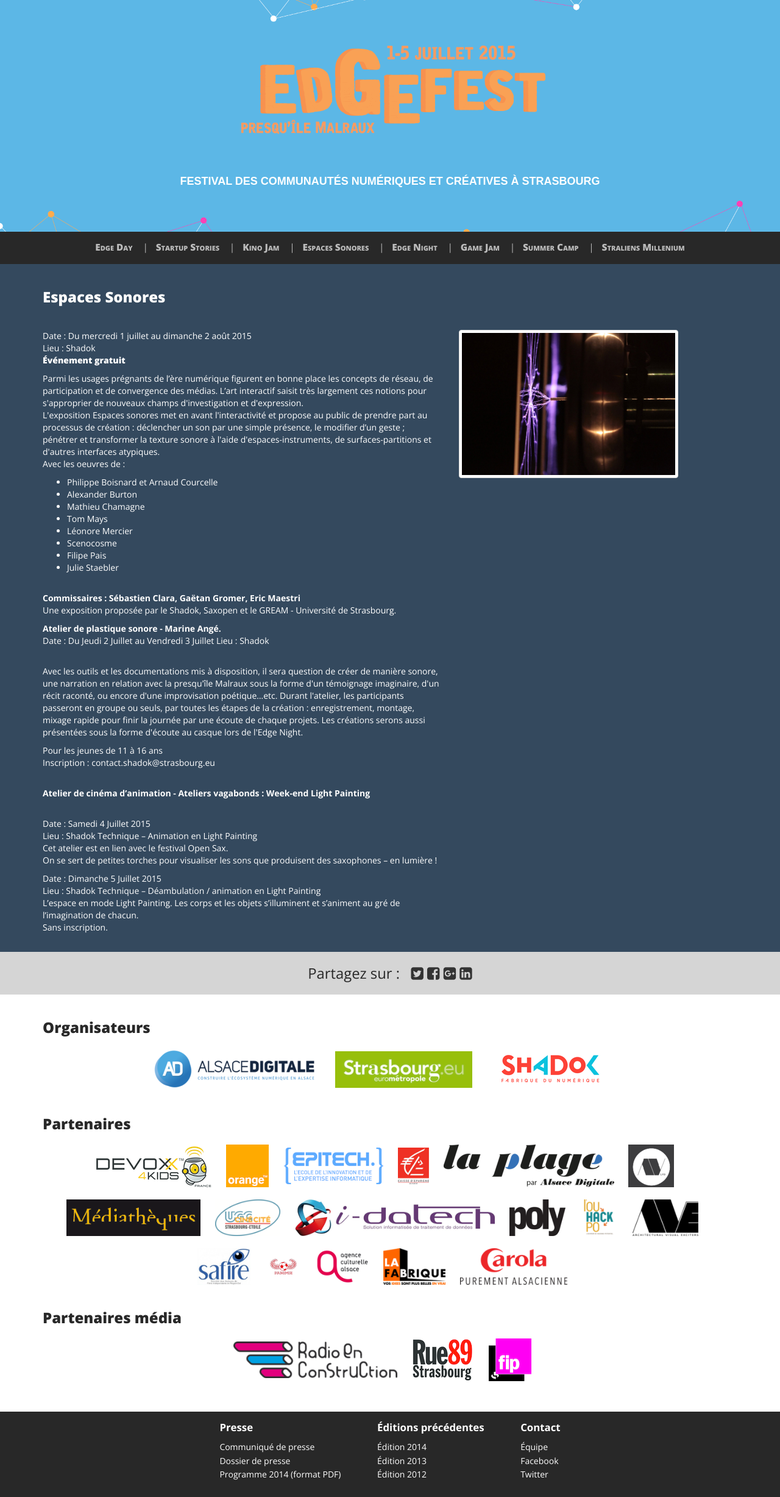
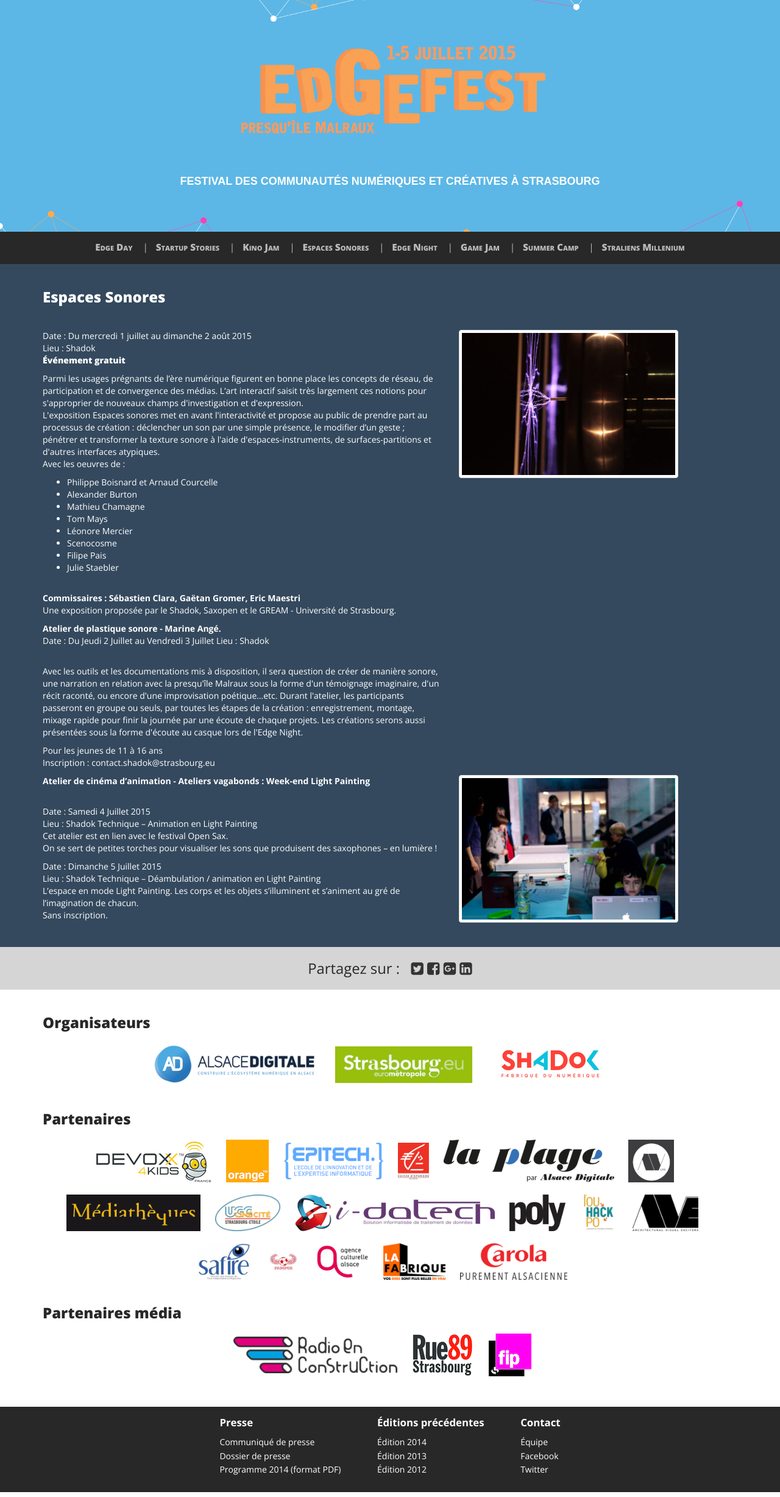
Before and after one commit to AlsaceDigitale/www.edgefest.fr-2019-temporary, a Jekyll site: the page built from espacessonores.html, in a window 1280 px wide. Shown: the whole page at 61% size. Built offline with Jekyll 4.4.1, drawn with Linux system fonts in a browser that asks for light colours; nearby versions of some CDN libraries; some web fonts are replaced.

Commit message:
Update espacessonores

```diff
--- a/_includes/espacessonores.html
+++ b/_includes/espacessonores.html
@@ -54,7 +54,10 @@
           Pour les jeunes de 11 à 16 ans <br>
           Inscription : contact.shadok@strasbourg.eu
         </p>
-        <br/>
+      </div>
+    </div>
+    <div class="row">
+      <div class="col-md-7">
         <p><strong>Atelier de cinéma d’animation - Ateliers vagabonds : Week-end Light Painting</strong></p>
         <br/>
         <p>
@@ -70,6 +73,11 @@
           L’espace en mode Light Painting. Les corps et les objets s’illuminent et s’animent au gré de l’imagination de chacun.<br>
           Sans inscription. </p>
       </div>
+      <div class="col-md-4">
+        <div class="thumbnail">
+          <img src="/img/espacessonores_atelier.jpg" />
+        </div>
+      </div>
     </div>
   </div>
 </section>
```
Also changed, not shown: img/espacessonores_atelier.jpg (added).
